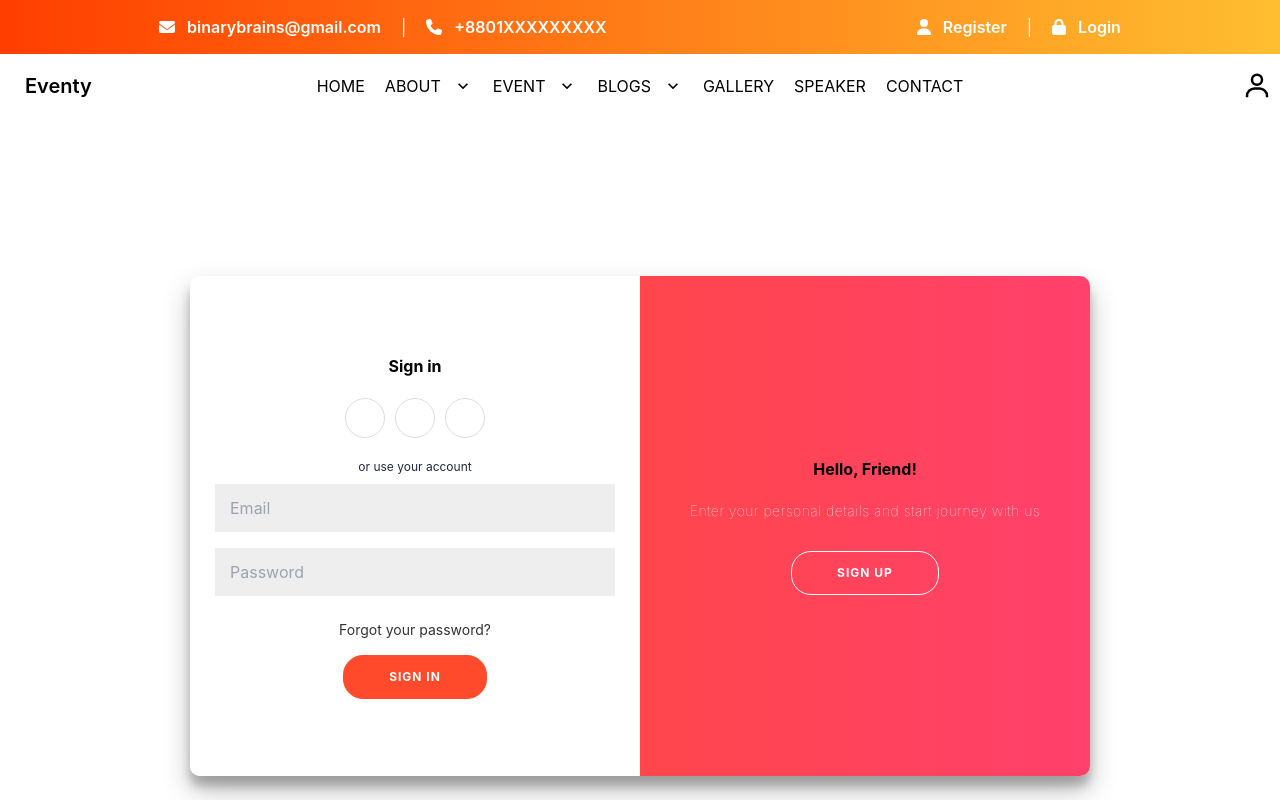
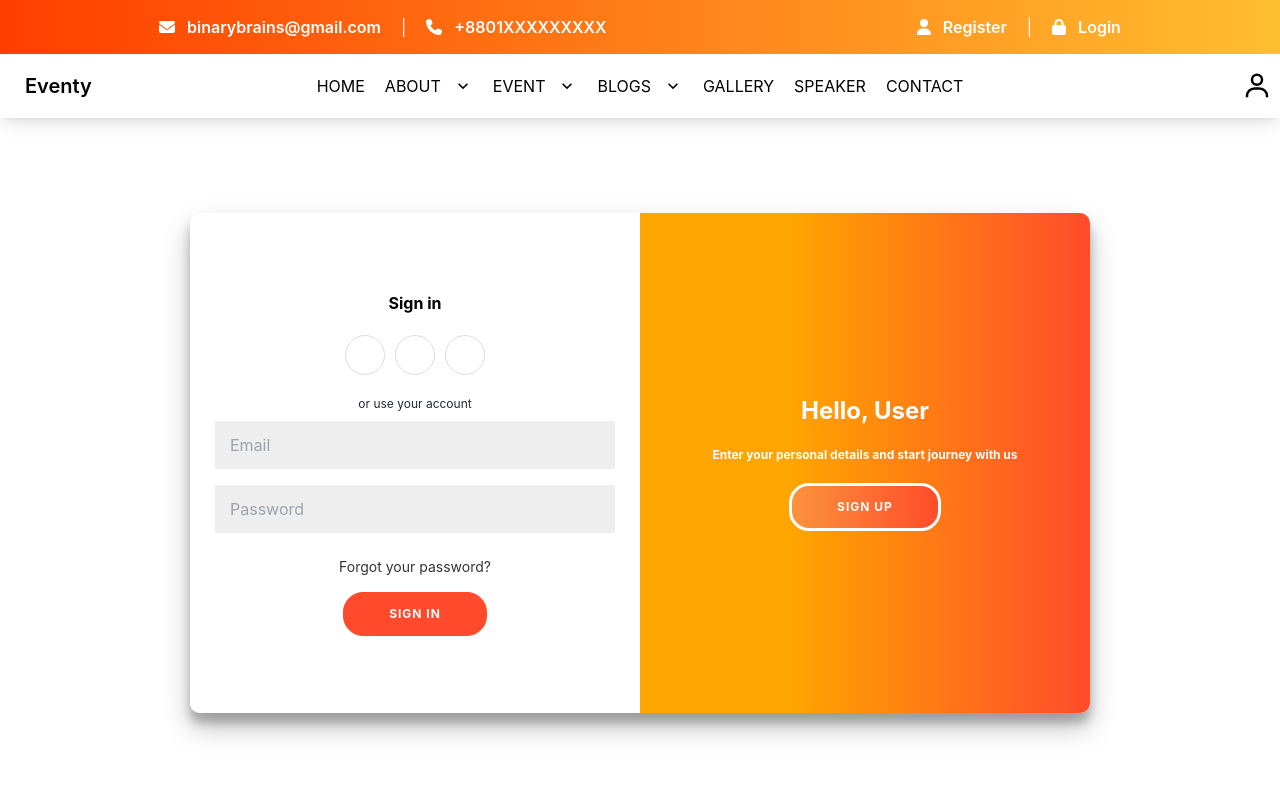
Before and after one commit to team-binarybrains/eventy-clientsite, a React (Create React App) app: page /authentication in a window 1280 px wide. Shown: the top 800 px of the page. Built offline with nearby package versions, Linux system fonts and the light colour scheme; a web font is replaced by a local one.

Commit message:
login form customized

```diff
--- a/src/Components/Authentication/Form.js
+++ b/src/Components/Authentication/Form.js
@@ -6,10 +6,12 @@ const Form = () => {
     const [activePanel,setActivePanel] = useState('right-panel-active');
 
     return (
-        <div className='h-screen flex justify-center items-center px-3 route'>
+        <div className='min-h-[calc(100vh-126px)] flex justify-center items-center px-3 route'>
 
             {/* for large device */}
             <div className={`${styleLg.container} ${activePanel} hidden sm:block`}>
+
+                {/* for sign up */}
                 <div className={`${styleLg.formContainer} ${styleLg.signUpContainer}`}>
                     <form className={styleLg.form} action="#">
                         <h1 className={styleLg.h1}>Create Account</h1>
@@ -25,6 +27,8 @@ const Form = () => {
                         <button className={styleLg.button}>Sign Up</button>
                     </form>
                 </div>
+
+                {/* for sign in */}
                 <div className={`${styleLg.formContainer} ${styleLg.signInContainer}`}>
                     <form className={styleLg.form} action="#">
                         <h1 className={styleLg.h1}>Sign in</h1>
@@ -40,19 +44,20 @@ const Form = () => {
                         <button className={styleLg.button}>Sign In</button>
                     </form>
                 </div>
+
                 <div className={`${styleLg.overlayContainer}`}>
                     <div className={`${styleLg.overlay}`}>
-                        <div className={`${styleLg.overlayPanel} ${styleLg.overlayLeft}`}>
-                            <h1 className={styleLg.h1}>Welcome Back!</h1>
-                            <p className={styleLg.p}>To keep connected with us please login with your personal info</p>
-                            <button className={`${styleLg.ghost} ${styleLg.button}`} id="signIn" onClick={()=> {
+                        <div className={`${styleLg.overlayPanel} ${styleLg.overlayLeft} space-y-5`}>
+                            <h1 className={`font-bold text-white text-2xl`}>Welcome Back!</h1>
+                            <p className={`text-xs font-bold`}>To keep connected with us please login with your personal info</p>
+                            <button className={`${styleLg.ghost} ${styleLg.button} bg-gradient-to-r from-[#ff4b2bee] to-orange-400`} id="signIn" onClick={()=> {
                                 setActivePanel(" ");
                             }}>Sign In</button>
                         </div>
-                        <div className={`${styleLg.overlayPanel} ${styleLg.overlayRight}`}>
-                            <h1 className={styleLg.h1}>Hello, Friend!</h1>
-                            <p className={styleLg.p}>Enter your personal details and start journey with us</p>
-                            <button className={`${styleLg.ghost} ${styleLg.button}`} id="signUp" onClick={()=> {
+                        <div className={`${styleLg.overlayPanel} ${styleLg.overlayRight} space-y-5`}>
+                            <h1 className={`font-bold text-white text-2xl`}>Hello, User</h1>
+                            <p className={`text-xs font-bold`}>Enter your personal details and start journey with us</p>
+                            <button className={`${styleLg.ghost} ${styleLg.button} bg-gradient-to-r from-orange-400 to-[#ff4b2bee]`} id="signUp" onClick={()=> {
                                 setActivePanel(styleLg.rightPanelActive);
                             }}>Sign Up</button>
                         </div>
@@ -64,22 +69,24 @@ const Form = () => {
             <div class={`${styleSm.main} sm:hidden`}>
                 <input className={styleSm.chk} type="checkbox" id="chk" aria-hidden="true" />
 
+                {/* for sign up */}
                 <div className={`${styleSm.signup}`}>
                     <form>
                         <label className={`${styleSm.label}`} for="chk" aria-hidden="true">Sign up</label>
                         <input className={`${styleSm.input}`} type="text" name="txt" placeholder="User name" required="" />
                         <input className={`${styleSm.input}`} type="email" name="email" placeholder="Email" required="" />
                         <input className={`${styleSm.input}`} type="password" name="pswd" placeholder="Password" required="" />
-                        <button className={`${styleSm.button}`}>Sign up</button>
+                        <button className={`${styleSm.button}`}>Sign Up</button>
                     </form>
                 </div>
 
+                {/* for login/ sign in */}
                 <div className={`${styleSm.login}`}>
                     <form>
                         <label className={`${styleSm.label}`} for="chk" aria-hidden="true">Login</label>
                         <input className={`${styleSm.input}`} type="email" name="email" placeholder="Email" required="" />
                         <input className={`${styleSm.input}`} type="password" name="pswd" placeholder="Password" required="" />
-                        <button className={`${styleSm.button}`}>Login</button>
+                        <button className={`${styleSm.button} bg-gradient-to-r from-[#ff4b2beb] to-orange-400`}>Sign In</button>
                     </form>
                 </div>
             </div>
--- a/src/Components/Authentication/form.module.css
+++ b/src/Components/Authentication/form.module.css
@@ -1,4 +1,3 @@
-
 @import url('https://fonts.googleapis.com/css?family=Montserrat:400,800');
 
 * {
@@ -55,8 +54,10 @@
 }
 
 .button.ghost {
-	background-color: transparent;
-	border-color: #FFFFFF;
+	background-color: #ff442bad;
+	border-radius: 20px;
+	color: white;
+	border: 3px solid white;
 }
 
 .form {
@@ -149,9 +150,8 @@
 }
 
 .overlay {
-	background: #FF416C;
-	background: -webkit-linear-gradient(to right, #FF4B2B, #FF416C);
-	background: linear-gradient(to right, #FF4B2B, #FF416C);
+	background: -webkit-linear-gradient(to right, #FF4B2B, orange,orange,#FF4B2B);
+	background: linear-gradient(to right, #FF4B2B, orange,orange,#FF4B2B);
 	background-repeat: no-repeat;
 	background-size: cover;
 	background-position: 0 0;
--- a/src/Components/Authentication/formSm.module.css
+++ b/src/Components/Authentication/formSm.module.css
@@ -14,9 +14,8 @@
 	position: relative;
 	width:100%;
 	height: 100%;
-    background: #FF416C;
-	background: -webkit-linear-gradient(to right, crimson, rgb(255, 72, 102));
-	background: linear-gradient(to right, crimson, rgb(255, 72, 102));
+    background: -webkit-linear-gradient( #FF4B2B, orange);
+	background: linear-gradient(90deg, #FF4B2B, orange);
 	background-repeat: no-repeat;
 	background-size: cover;
 	background-position: 0 0;
@@ -64,19 +63,18 @@
 	border-radius: 5px;
 }
 .button{
-	width: 60%;
+	width: 40%;
 	height: 40px;
 	margin: 10px auto;
 	justify-content: center;
 	display: block;
 	color: #fff;
-	background: linear-gradient(to right, crimson, rgb(255, 72, 102));
 	font-size: 1em;
 	font-weight: bold;
 	margin-top: 20px;
 	outline: none;
 	border: 2px solid white;
-	border-radius: 5px;
+	border-radius: 15px;
 	transition: .2s ease-in;
 	cursor: pointer;
 }
@@ -90,7 +88,7 @@
 }
 .login .label{
 	font-size: 45px;
-    background: -webkit-linear-gradient(#FF4B2B, #FF416C);
+    background: -webkit-linear-gradient( #FF4B2B, orange);
     -webkit-background-clip: text;
     -webkit-text-fill-color: transparent;
 	transform: scale(.6);
--- a/src/Components/EventDetails/EventDetails.js
+++ b/src/Components/EventDetails/EventDetails.js
@@ -1,5 +1,6 @@
 import React, { useEffect, useState } from 'react';
 import { useParams } from 'react-router-dom';
+import BlogComments from '../Home/Blog/BlogDetails/BlogComments/BlogComments';
 import useFetch from '../Home/OurServices/Hook/useFetch';
 import style from './EventDetails.module.css'
 import EventSchedule from './FeaturedEvent/EventSchedule/EventSchedule';
@@ -50,8 +51,8 @@ const EventDetails = () => {
                 </section>
 
                 {/* 3rd row */}
-                <div className='border-4 border-black basis-full container mx-auto min-h-[200px]'>
-
+                <div className='basis-full container mx-auto'>
+                    <BlogComments/>
                 </div>
             </section>
         </div>
--- a/src/Components/Share/Navbar/Navbar.js
+++ b/src/Components/Share/Navbar/Navbar.js
@@ -25,7 +25,7 @@ const Navbar = ({ location }) => {
       {/* navbar bg-transparent fixed z-50 */}
       {routeName ? (
         // use in other route without home
-        <section className="fixed left-0 right-0 top-0 z-50">
+        <section className="fixed left-0 right-0 top-0 z-[999] shadow-lg">
           <TopnavBar></TopnavBar>
           <div
             class={"navbar bg-white text-black"}
@@ -284,7 +284,7 @@ const Navbar = ({ location }) => {
         <div
           class={
             navbarBg
-              ? "navbar active_nav fixed z-50 text-white"
+              ? "navbar active_nav fixed z-[999] text-white"
               : "navbar bg-transparent fixed text-white"
           }
           style={{ zIndex: "111111" }}
```
